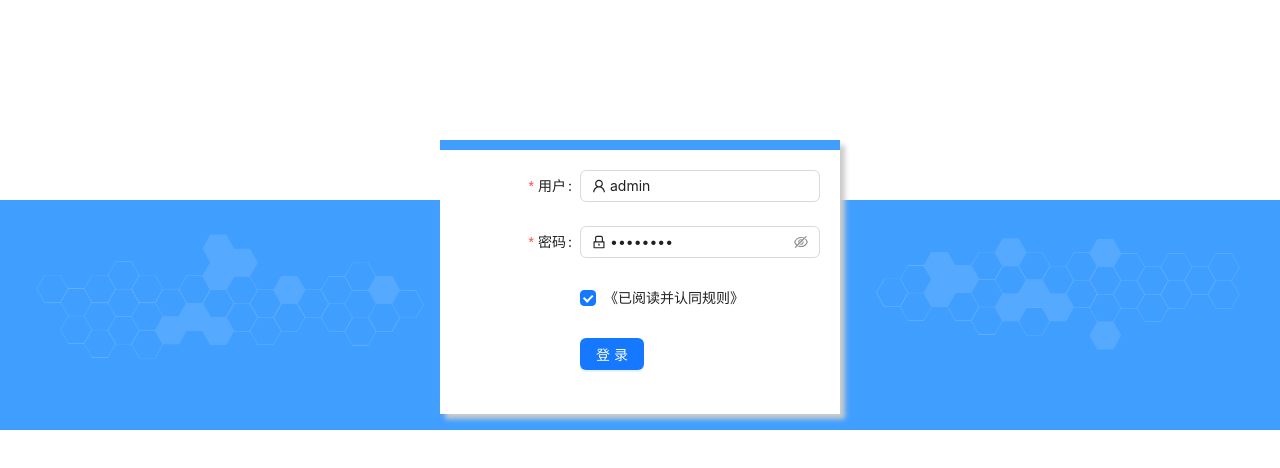
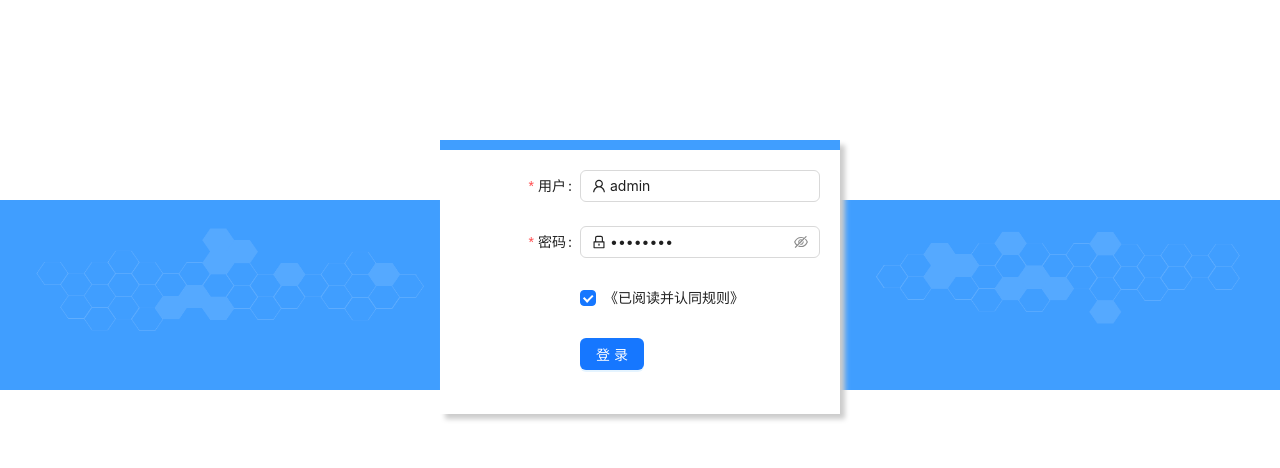
Before and after one commit to 1342129233/react-ts, a React (Create React App) app: page /#/login in a window 1280 px wide. Before the commit this address led to /login. Shown: the top 468 px of the page. Built offline with nearby package versions, Linux system fonts and the light colour scheme.

Commit message:
打包配置

```diff
--- a/package.json
+++ b/package.json
@@ -2,6 +2,7 @@
   "name": "react-ts-dom",
   "version": "0.1.0",
   "private": true,
+  "homepage": "./",
   "dependencies": {
     "@babel/plugin-proposal-private-property-in-object": "^7.21.11",
     "@craco/craco": "^7.1.0",
--- a/src/index.tsx
+++ b/src/index.tsx
@@ -5,7 +5,7 @@ import 'dayjs/locale/zh-cn'
 import ReactDOM from 'react-dom/client';
 import './index.less';
 import App from './App';
-import { BrowserRouter as Router, Routes, Route, useNavigate } from 'react-router-dom';
+import { HashRouter as Router, Routes, Route, useNavigate } from 'react-router-dom'; // BrowserRouter
 
 const root = ReactDOM.createRoot(
   document.getElementById('root') as HTMLElement
--- a/src/view/other/login/style/index.module.less
+++ b/src/view/other/login/style/index.module.less
@@ -1,7 +1,7 @@
 .loginCenterLayout {
     background: #409eff;
-    width: auto;
-    height: auto;
+    width: 100%;
+    height: 190px;
     max-width: 100%;
     max-height: 100%;
     margin-top: 200px;
```
Also changed, not shown: craco.config.js (+5 -5 lines).
